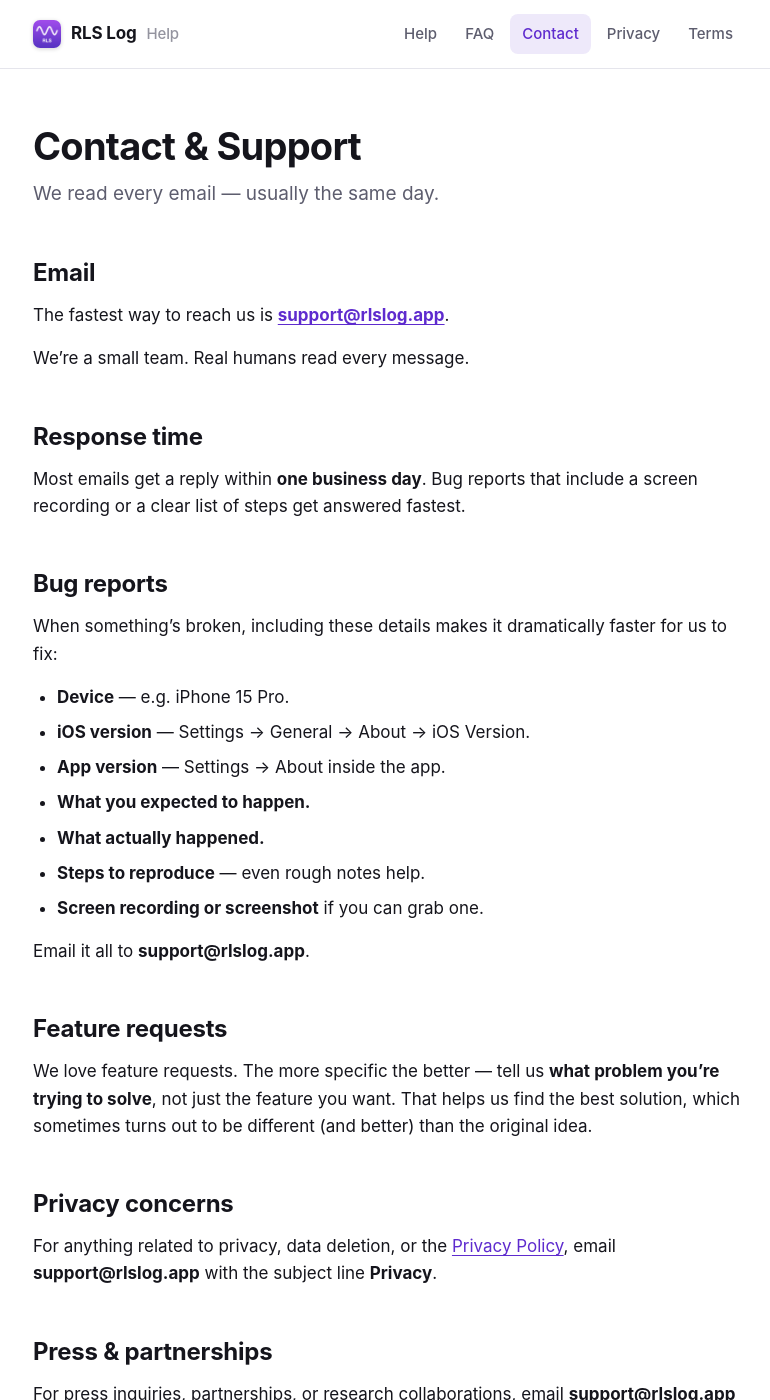
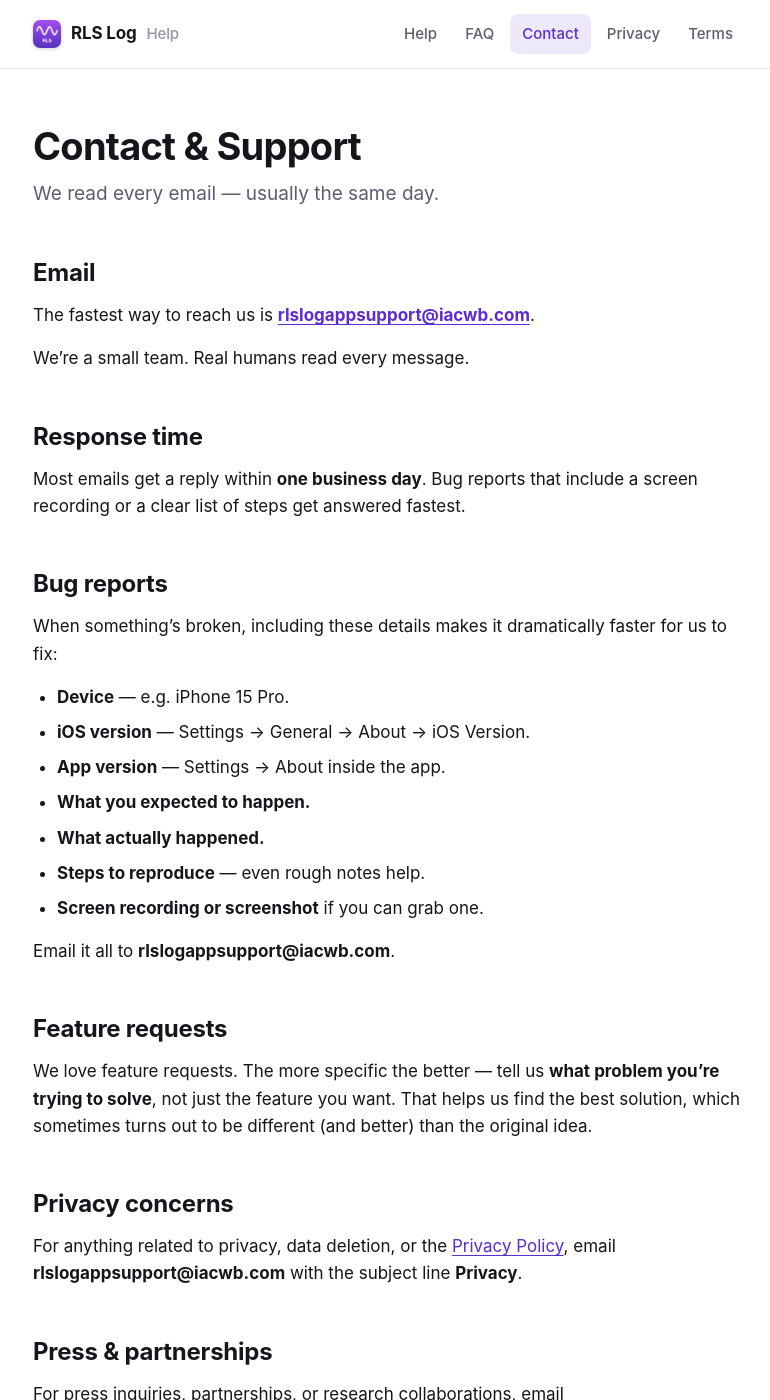
Before and after one commit to icweb/rls-log-help, a Jekyll site: the page built from contact.md, in a window 1280 px wide and 1400 px high. Shown: the whole window, without its empty margins (251-1021 px from the left). Built offline with Jekyll 4.4.1, drawn with Linux system fonts in a browser that asks for light colours; some of the changed text lies outside the part shown.

Commit message:
Switch support email to rlslogappsupport@iacwb.com
Drop the rlslog.app vanity address (no custom domain in use yet) and
point all support links across contact, FAQ, privacy, and terms at
the iacwb.com mailbox.

Co-Authored-By: Claude Opus 4.7 <noreply@anthropic.com>

```diff
--- a/contact.md
+++ b/contact.md
@@ -6,7 +6,7 @@ description: Get in touch with the RLS Log team for support, bug reports, and fe
 
 ## Email
 
-The fastest way to reach us is **[support@rlslog.app](mailto:support@rlslog.app)**.
+The fastest way to reach us is **[rlslogappsupport@iacwb.com](mailto:rlslogappsupport@iacwb.com)**.
 
 We're a small team. Real humans read every message.
 
@@ -28,7 +28,7 @@ for us to fix:
 - **Steps to reproduce** — even rough notes help.
 - **Screen recording or screenshot** if you can grab one.
 
-Email it all to **support@rlslog.app**.
+Email it all to **rlslogappsupport@iacwb.com**.
 
 ## Feature requests
 
@@ -40,12 +40,12 @@ than the original idea.
 ## Privacy concerns
 
 For anything related to privacy, data deletion, or the [Privacy Policy]({{ '/privacy.html' | relative_url }}),
-email **support@rlslog.app** with the subject line **Privacy**.
+email **rlslogappsupport@iacwb.com** with the subject line **Privacy**.
 
 ## Press &amp; partnerships
 
 For press inquiries, partnerships, or research collaborations, email
-**support@rlslog.app** with the subject line **Press**.
+**rlslogappsupport@iacwb.com** with the subject line **Press**.
 
 ## Before you write
 
```
Also changed, not shown: faq.md (+1 -1 lines), privacy.md (+2 -2 lines), terms.md (+1 -1 lines).
